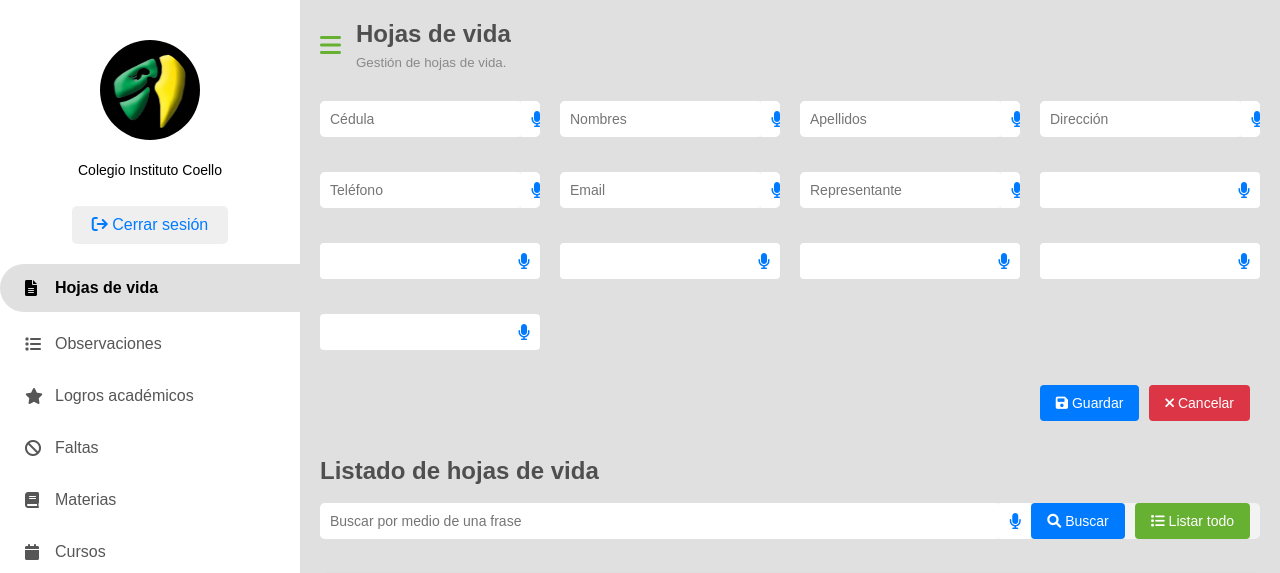
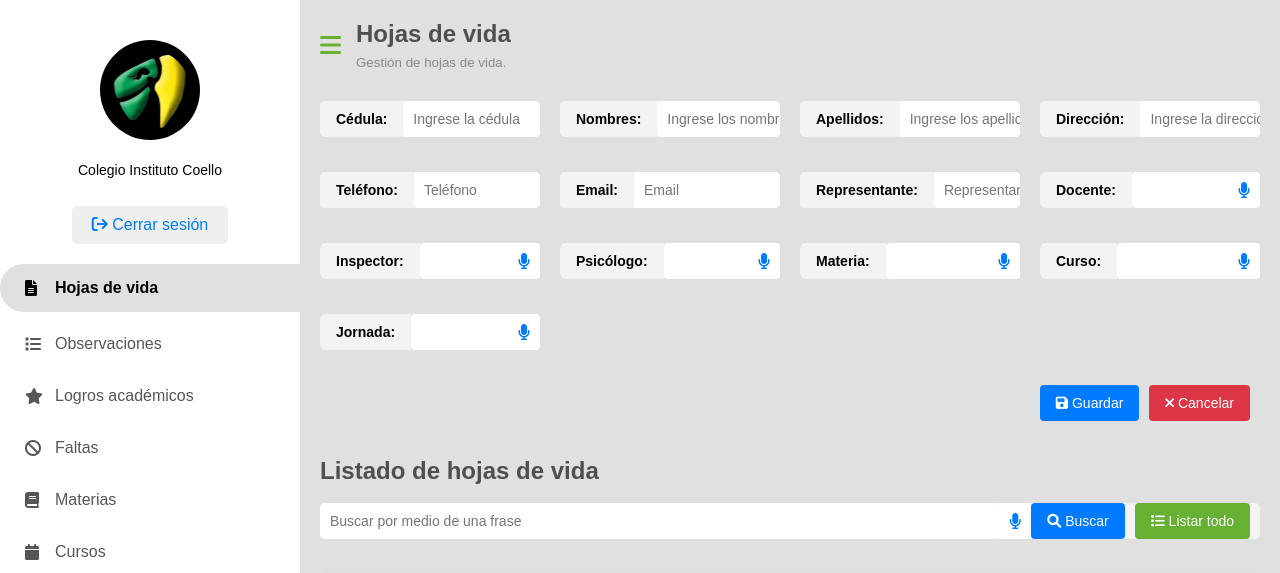
Before and after one commit to juancuestav/instituto-coello, a Flask app: page /hoja_vida/ in a window 1280 px wide. Shown: the top 573 px of the page. Run offline with Flask 3, Linux system fonts and the light colour scheme; the visitor is signed in with stand-in values (Sample User, id 1); data that the repository does not hold is empty.

Commit message:
Correcciones

```diff
--- a/app/routes/curso.py
+++ b/app/routes/curso.py
@@ -11,7 +11,7 @@ def index():
         return redirect(url_for("auth.login"))
 
     if request.method == "POST":
-        curso = request.form.get("curso")
+        curso = request.form.get("curso").strip()
         if curso:
             try:
                 conn = Database.get_connection()
@@ -47,7 +47,7 @@ def index():
 @curso_bp.route("/editar/<int:id>", methods=["GET", "POST"])
 def editar(id):
     if request.method == "POST":
-        nuevo_nombre = request.form.get("curso")
+        nuevo_nombre = request.form.get("curso").strip()
         if nuevo_nombre:
             try:
                 conn = Database.get_connection()
@@ -63,6 +63,8 @@ def editar(id):
             finally:
                 conn.close()
             return redirect(url_for("curso.index"))
+        else:
+            flash("El campo curso no puede estar vacío.", "warning")
 
     # Recupera el curso actual
     try:
--- a/app/routes/hoja_vida.py
+++ b/app/routes/hoja_vida.py
@@ -76,6 +76,16 @@ def validar_formulario(form_data):
         errores.append(
             "El correo electrónico debe contener un '@' y al menos un punto ('.') en el dominio."
         )
+
+    # Validación de nombres
+    nombres = form_data.get("nombres", "")
+    if not nombres.replace(" ", "").isalpha():
+        errores.append("El campo 'nombres' solo puede contener letras y espacios.")
+
+    # Validación de nombres
+    apellidos = form_data.get("apellidos", "")
+    if not apellidos.replace(" ", "").isalpha():
+        errores.append("El campo 'apellidos' solo puede contener letras y espacios.")
 
     return errores
 
--- a/app/static/css/inputs.css
+++ b/app/static/css/inputs.css
@@ -19,6 +19,11 @@
 
 .input-group i:last-child {
     cursor: pointer;
+}
+
+.input-group span:first-child {
+    font-size: 14px;
+    font-weight: bold;
 }
 
 .input-group input {
@@ -135,3 +140,22 @@
     color: #c6ad0a;
     border: 1px solid #c6ad0a;
 }
+
+.px-2 {
+    padding: 0 16px;
+}
+
+.text-primary {
+    color: #007bff;
+}
+
+.bg-light {
+    background-color: #f3f3f3;
+}
+
+.input-label {
+    padding: 10px 16px;
+    border-radius: 6px 0 0 6px;
+    font-size: 14px;
+    font-weight: bold;
+}
--- a/app/templates/falta/index.html
+++ b/app/templates/falta/index.html
@@ -17,17 +17,20 @@
     <form method="POST" action="{{ url_for('falta.index') }}">
         <div class="form-grid">
             <div class="input-group">
+                <span class="px-2">Falta:</span>
                 <input type="text" id="descripcion_falta" name="descripcion_falta"
                     placeholder="Descripción de la falta">
                 <i class="fas fa-microphone" onclick="startRecognition('descripcion_falta')"></i>
             </div>
 
             <div class="input-group">
+                <span class="px-2">Observación:</span>
                 <input type="text" id="observacion" name="observacion" placeholder="Observación">
                 <i class="fas fa-microphone" onclick="startRecognition('observacion')"></i>
             </div>
 
             <div class="select-container">
+                <span class="px-2 bg-light input-label">H.vida:</span>
                 <select name="hoja_vida" id="hoja_vida" class="custom-select">
                     <option value="" disabled>Seleccione un hoja de vida...</option>
                     {% for hoja_vida in hojas_vida %}
@@ -41,6 +44,7 @@
             </div>
 
             <div class="select-container">
+                <span class="px-2 bg-light input-label">Materia:</span>
                 <select name="materia" id="materia" class="custom-select" required>
                     <option value="" disabled>Seleccione una materia...</option>
                     {% for materia in materias %}
--- a/app/templates/falta/update.html
+++ b/app/templates/falta/update.html
@@ -17,18 +17,21 @@
     <form method="POST">
         <div class="form-grid">
             <div class="input-group">
+                <span class="px-2">Falta:</span>
                 <input type="text" id="logro" name="descripcion_falta" placeholder="Descripción de la falta"
                     value="{{ falta['descripcion_falta'] }}">
                 <i class="fas fa-microphone" onclick="startRecognition('descripcion_falta')"></i>
             </div>
 
             <div class="input-group">
+                <span class="px-2">Observación:</span>
                 <input type="text" id="observacion" name="observacion" placeholder="Observación"
                     value="{{ falta['observacion'] }}">
                 <i class="fas fa-microphone" onclick="startRecognition('observacion')"></i>
             </div>
 
             <div class="select-container">
+                <span class="px-2 bg-light input-label">H.vida:</span>
                 <select name="hoja_vida" id="hoja_vida" class="custom-select">
                     <option value="" disabled>Seleccione un hoja de vida...</option>
                     {% for hoja_vida in hojas_vida %}
@@ -42,6 +45,7 @@
             </div>
 
             <div class="select-container">
+                <span class="px-2 bg-light input-label">Materia:</span>
                 <select name="materia" id="materia" class="custom-select">
                     <option value="" disabled>Seleccione una materia...</option>
                     {% for materia in materias %}
--- a/app/templates/hoja_vida/index.html
+++ b/app/templates/hoja_vida/index.html
@@ -17,48 +17,56 @@
     <form method="POST" action="{{ url_for('hoja_vida.index') }}">
         <div class="form-grid">
             <div class="input-group">
-                <input type="text" id="cedula" name="cedula" placeholder="Cédula" maxlength="10"
+                <span class="px-2">Cédula:</span>
+                <input type="text" id="cedula" name="cedula" placeholder="Ingrese la cédula" maxlength="10"
                     value="{{ request.form.get('cedula', '') }}" required>
                 <i class="fas fa-microphone"></i>
             </div>
 
             <div class="input-group">
-                <input type="text" id="nombres" name="nombres" placeholder="Nombres"
+                <span class="px-2">Nombres:</span>
+                <input type="text" id="nombres" name="nombres" placeholder="Ingrese los nombres"
                     value="{{ request.form.get('nombres', '') }}" required>
                 <i class="fas fa-microphone"></i>
             </div>
 
             <div class="input-group">
-                <input type="text" id="apellidos" name="apellidos" placeholder="Apellidos"
+                <span class="px-2">Apellidos:</span>
+                <input type="text" id="apellidos" name="apellidos" placeholder="Ingrese los apellidos"
                     value="{{ request.form.get('apellidos', '') }}" required>
                 <i class="fas fa-microphone"></i>
             </div>
 
             <div class="input-group">
-                <input type="text" id="direccion" name="direccion" placeholder="Dirección"
+                <span class="px-2">Dirección:</span>
+                <input type="text" id="direccion" name="direccion" placeholder="Ingrese la dirección"
                     value="{{ request.form.get('direccion', '') }}" required>
                 <i class="fas fa-microphone"></i>
             </div>
 
             <div class="input-group">
+                <span class="px-2">Teléfono:</span>
                 <input type="text" id="telefono" name="telefono" placeholder="Teléfono"
                     value="{{ request.form.get('telefono', '') }}" required maxlength="10">
                 <i class="fas fa-microphone"></i>
             </div>
 
             <div class="input-group">
+                <span class="px-2">Email:</span>
                 <input type="email" id="email" name="email" placeholder="Email"
                     value="{{ request.form.get('email', '') }}" required>
                 <i class="fas fa-microphone"></i>
             </div>
 
             <div class="input-group">
+                <span class="px-2">Representante:</span>
                 <input type="text" id="representante" name="representante" placeholder="Representante"
                     value="{{ request.form.get('representante', '') }}" required>
                 <i class="fas fa-microphone"></i>
             </div>
 
             <div class="select-container">
+                <span class="px-2 bg-light input-label">Docente:</span>
                 <select name="docente" id="docente" class="custom-select" required>
                     <option value="" disabled>Seleccione un docente...</option>
                     {% for docente in docentes %}
@@ -72,6 +80,7 @@
             </div>
 
             <div class="select-container">
+                <span class="px-2 bg-light input-label">Inspector:</span>
                 <select name="inspector_piso" id="inspector_piso" class="custom-select" required>
                     <option value="" disabled>Seleccione un inspector de piso...</option>
                     {% for inspector in inspectores_piso %}
@@ -85,6 +94,7 @@
             </div>
 
             <div class="select-container">
+                <span class="px-2 bg-light input-label">Psicólogo:</span>
                 <select name="psicologo" id="psicologo" class="custom-select" required>
                     <option value="" disabled>Seleccione un psicologo...</option>
                     {% for psicologo in psicologos %}
@@ -98,6 +108,7 @@
             </div>
 
             <div class="select-container">
+                <span class="px-2 bg-light input-label">Materia:</span>
                 <select name="materia" id="materia" class="custom-select" required>
                     <option value="" disabled>Seleccione una materia...</option>
                     {% for materia in materias %}
@@ -111,6 +122,7 @@
             </div>
 
             <div class="select-container">
+                <span class="px-2 bg-light input-label">Curso:</span>
                 <select name="curso" id="curso" class="custom-select" required>
                     <option value="" disabled>Seleccione una curso...</option>
                     {% for curso in cursos %}
@@ -124,6 +136,7 @@
             </div>
 
             <div class="select-container">
+                <span class="px-2 bg-light input-label">Jornada:</span>
                 <select name="jornada" id="jornada" class="custom-select" required>
                     <option value="" disabled>Seleccione una jornada...</option>
                     {% for jornada in jornadas %}
--- a/app/templates/jornada/index.html
+++ b/app/templates/jornada/index.html
@@ -17,7 +17,7 @@
     <form method="POST" action="{{ url_for('jornada.index') }}">
         <div class="form-grid">
             <div class="input-group">
-                <input type="text" id="nombre_jornada" name="nombre_jornada" placeholder="Nombre de la jornada">
+                <input type="text" id="nombre_jornada" name="nombre_jornada" placeholder="Nombre de la jornada" required>
                 <i class="fas fa-microphone" onclick="startRecognition('nombre_jornada')"></i>
             </div>
         </div>
--- a/app/templates/logro_academico/index.html
+++ b/app/templates/logro_academico/index.html
@@ -17,16 +17,19 @@
     <form method="POST" action="{{ url_for('logro_academico.index') }}">
         <div class="form-grid">
             <div class="input-group">
+                <span class="px-2">Logro:</span>
                 <input type="text" id="logro" name="logro" placeholder="Logro académico">
                 <i class="fas fa-microphone" onclick="startRecognition('logro')"></i>
             </div>
 
             <div class="input-group">
+                <span class="px-2">Observación:</span>
                 <input type="text" id="observacion" name="observacion" placeholder="Observación">
                 <i class="fas fa-microphone" onclick="startRecognition('observacion')"></i>
             </div>
 
             <div class="select-container">
+                <span class="px-2 bg-light input-label">H.vida:</span>
                 <select name="hoja_vida" id="hoja_vida" class="custom-select">
                     <option value="" disabled>Seleccione un hoja de vida...</option>
                     {% for hoja_vida in hojas_vida %}
@@ -40,6 +43,7 @@
             </div>
 
             <div class="select-container">
+                <span class="px-2 bg-light input-label">Materia:</span>
                 <select name="materia" id="materia" class="custom-select" required>
                     <option value="" disabled>Seleccione una materia...</option>
                     {% for materia in materias %}
--- a/app/templates/logro_academico/update.html
+++ b/app/templates/logro_academico/update.html
@@ -17,16 +17,19 @@
     <form method="POST">
         <div class="form-grid">
             <div class="input-group">
+                <span class="px-2">Logro:</span>
                 <input type="text" id="logro" name="logro" placeholder="Logro académico" value="{{ logro_academico['logro'] }}">
                 <i class="fas fa-microphone" onclick="startRecognition('logro')"></i>
             </div>
 
             <div class="input-group">
+                <span class="px-2">Observación:</span>
                 <input type="text" id="observacion" name="observacion" placeholder="Observación" value="{{ logro_academico['observacion'] }}">
                 <i class="fas fa-microphone" onclick="startRecognition('observacion')"></i>
             </div>
 
             <div class="select-container">
+                <span class="px-2 bg-light input-label">H.vida:</span>
                 <select name="hoja_vida" id="hoja_vida" class="custom-select">
                     <option value="" disabled>Seleccione un hoja de vida...</option>
                     {% for hoja_vida in hojas_vida %}
@@ -39,6 +42,7 @@
             </div>
 
             <div class="select-container">
+                <span class="px-2 bg-light input-label">Materia:</span>
                 <select name="materia" id="materia" class="custom-select">
                     <option value="" disabled>Seleccione una materia...</option>
                     {% for materia in materias %}
--- a/app/templates/observacion/index.html
+++ b/app/templates/observacion/index.html
@@ -17,11 +17,13 @@
     <form method="POST" action="{{ url_for('observacion.index') }}">
         <div class="form-grid">
             <div class="input-group">
+                <span class="px-2">Observación:</span>
                 <input type="text" id="observacion" name="observacion" placeholder="Observación">
                 <i class="fas fa-microphone" onclick="startRecognition('observacion')"></i>
             </div>
 
             <div class="select-container">
+                <span class="px-2 bg-light input-label">H.vida:</span>
                 <select name="hoja_vida" id="hoja_vida" class="custom-select">
                     <option value="" disabled>Seleccione un hoja de vida...</option>
                     {% for hoja_vida in hojas_vida %}
@@ -35,6 +37,7 @@
             </div>
 
             <div class="select-container">
+                <span class="px-2 bg-light input-label">Materia:</span>
                 <select name="materia" id="materia" class="custom-select" required>
                     <option value="" disabled>Seleccione una materia...</option>
                     {% for materia in materias %}
--- a/app/templates/observacion/update.html
+++ b/app/templates/observacion/update.html
@@ -17,12 +17,14 @@
     <form method="POST">
         <div class="form-grid">
             <div class="input-group">
+                <span class="px-2">Observación:</span>
                 <input type="text" id="observacion" name="observacion" placeholder="Observación"
                     value="{{ observacion['detalle_observacion'] }}">
                 <i class="fas fa-microphone" onclick="startRecognition('observacion')"></i>
             </div>
 
             <div class="select-container">
+                <span class="px-2 bg-light input-label">H.vida:</span>
                 <select name="hoja_vida" id="hoja_vida" class="custom-select">
                     <option value="" disabled>Seleccione un hoja de vida...</option>
                     {% for hoja_vida in hojas_vida %}
@@ -36,6 +38,7 @@
             </div>
 
             <div class="select-container">
+                <span class="px-2 bg-light input-label">Materia:</span>
                 <select name="materia" id="materia" class="custom-select">
                     <option value="" disabled>Seleccione una materia...</option>
                     {% for materia in materias %}
--- a/app/templates/usuario/index.html
+++ b/app/templates/usuario/index.html
@@ -17,20 +17,24 @@
     <form method="POST" action="{{ url_for('usuario.index') }}">
         <div class="form-grid">
             <div class="input-group">
+                <span class="px-2">Nombre:</span>
                 <input type="text" name="nombre" id="nombre" placeholder="Nombre completo" required>
                 <i class="fas fa-microphone" onclick="startRecognition('nombre')"></i>
             </div>
 
             <div class="input-group">
+                <span class="px-2">Email:</span>
                 <input type="email" name="email" name="email" placeholder="Correo electrónico" required>
                 <i class="fas fa-microphone" onclick="startRecognition('email')"></i>
             </div>
 
             <div class="input-group">
+                <span class="px-2">Contraseña:</span>
                 <input type="password" name="password" placeholder="Contraseña" required>
             </div>
 
             <div class="select-container">
+                <span class="px-2 bg-light input-label">Rol:</span>
                 <select name="rol" id="rol" class="custom-select" required>
                     <option value="" disabled>Seleccione un rol...</option>
                     {% for rol in roles %}
--- a/app/templates/usuario/update.html
+++ b/app/templates/usuario/update.html
@@ -17,22 +17,26 @@
     <form method="POST">
         <div class="form-grid">
             <div class="input-group">
+                <span class="px-2">Nombre:</span>
                 <input type="text" name="nombre" id="nombre" placeholder="Nombre completo"
                     value="{{ usuario['nombre'] }}" required>
                 <i class="fas fa-microphone" onclick="startRecognition('nombre')"></i>
             </div>
 
             <div class="input-group">
+                <span class="px-2">Email:</span>
                 <input type="email" name="email" name="email" placeholder="Correo electrónico"
                     value="{{ usuario['email'] }}" required>
                 <i class="fas fa-microphone" onclick="startRecognition('email')"></i>
             </div>
 
             <div class="input-group">
+                <span class="px-2">Contraseña:</span>
                 <input type="password" name="password" placeholder="Contraseña" value="{{ usuario['password'] }}">
             </div>
 
             <div class="select-container">
+                <span class="px-2 bg-light input-label">Rol:</span>
                 <select name="rol" id="rol" class="custom-select" required>
                     <option value="" disabled>Seleccione un rol...</option>
                     {% for rol in roles %}
```
Also changed, not shown: app/routes/jornada.py (+5 -3 lines), app/routes/materia.py (+5 -3 lines), app/routes/usuario.py (+7 -2 lines), app/templates/hoja_vida/update.html (+13 -0 lines).
